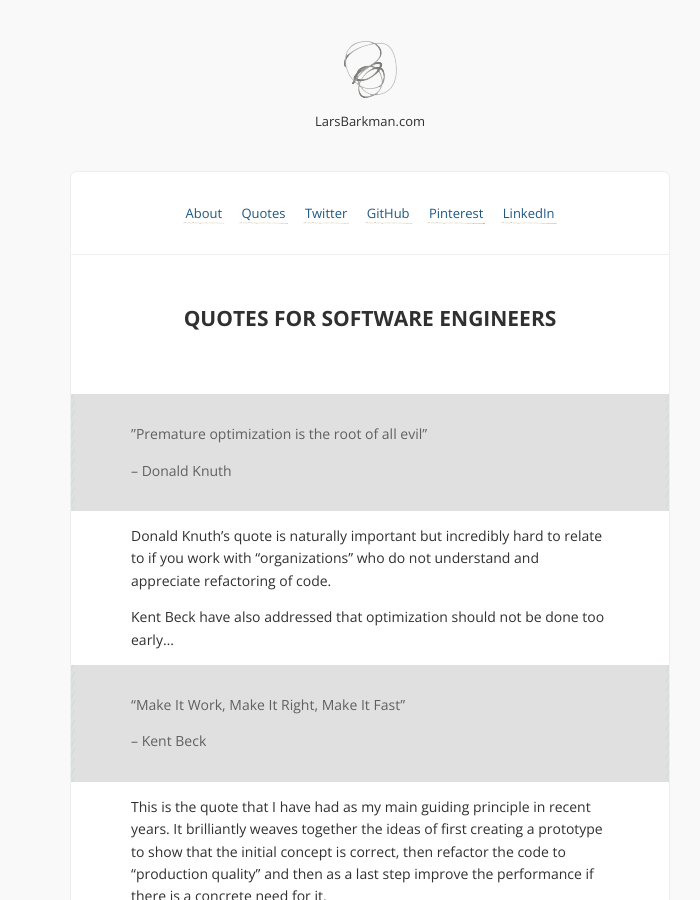
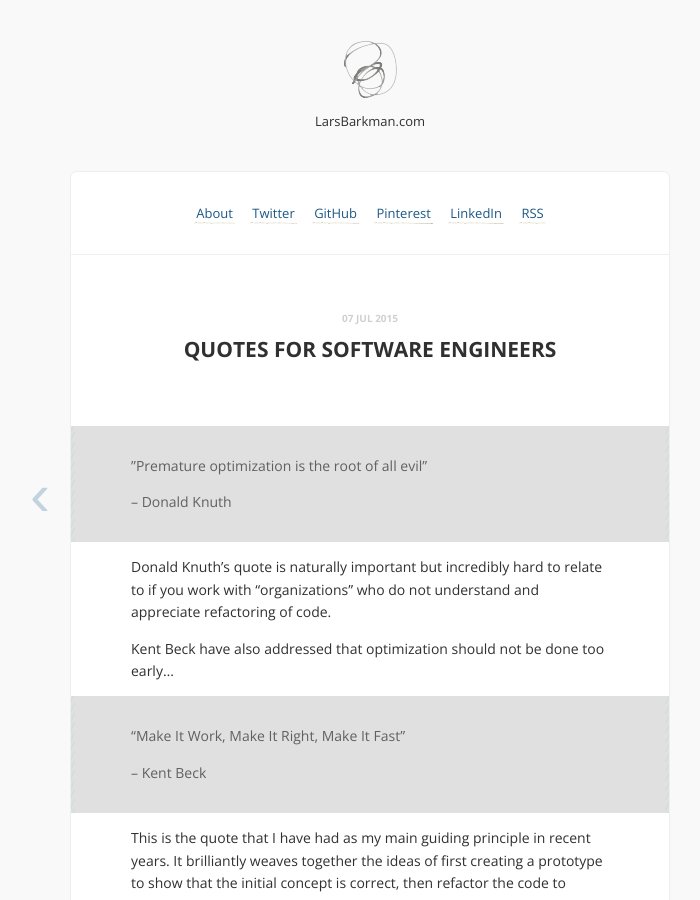
Before and after one commit to LarsBarkman/LarsBarkman.github.io, a Jekyll site: the page built from _posts/2015-07-07-quotes.md, in a window 1280 px wide and 900 px high. Shown: the whole window, without its empty margins (270-970 px from the left). Built offline with Jekyll 4.4.1, drawn with Linux system fonts in a browser that asks for light colours; Markdown is read by kramdown in place of the engine named in the settings; comment, search, counter and statistics services are not loaded; some of the changed text lies outside the part shown.

```diff
--- a/_config.yml
+++ b/_config.yml
@@ -9,8 +9,6 @@ google_analytics: # set tracking, remove from /javascripts/basic.js if unwanted.
 links:
   - name:         About
     url:          /about
-  - name:         Quotes
-    url:          /quotes
   - name:         Twitter
     url:          https://twitter.com/larsbarkman
     external:     true
@@ -23,6 +21,8 @@ links:
   - name:         LinkedIn
     url:          https://se.linkedin.com/in/larsbarkman
     external:     true
+  - name:         RSS
+    url:          /feed.xml
 highlighter:      pygments
 permalink:        pretty
 markdown:         redcarpet
```
Also changed, not shown: _posts/2015-07-07-quotes.md (renamed from quotes.md, +2 -2 lines).
